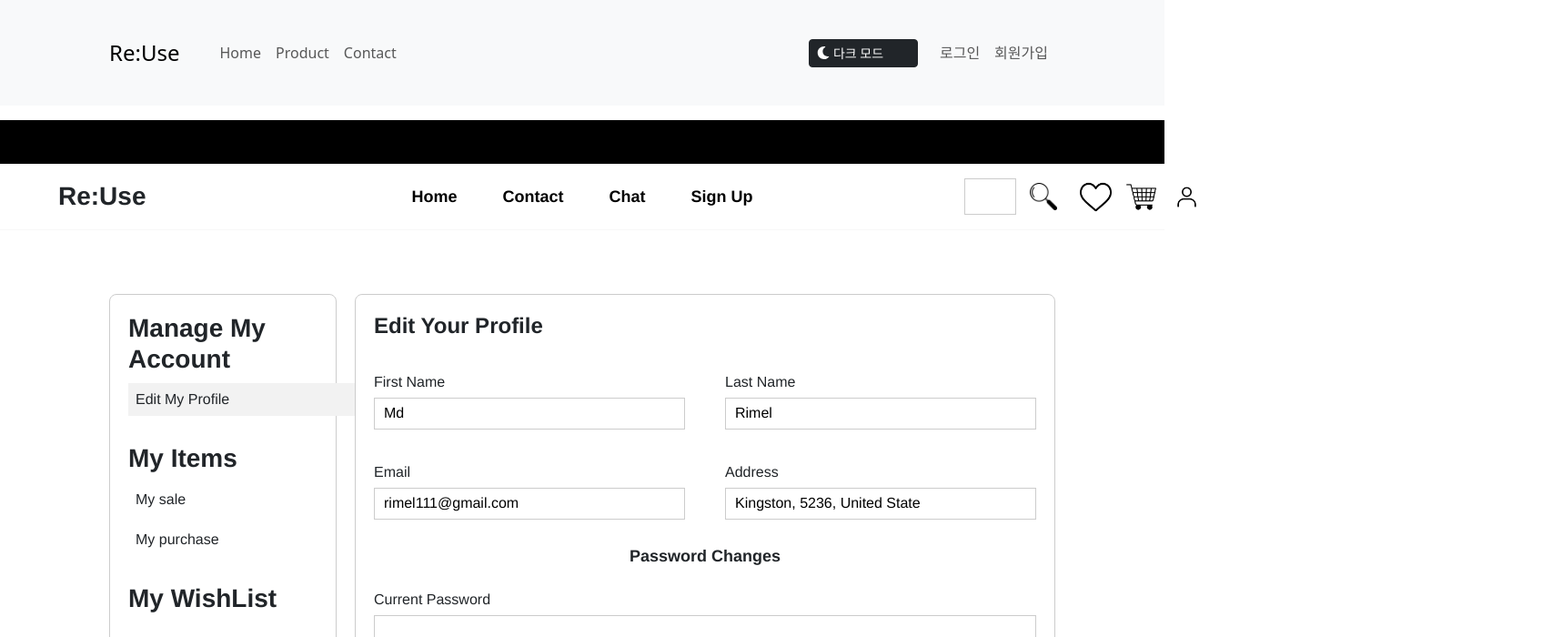
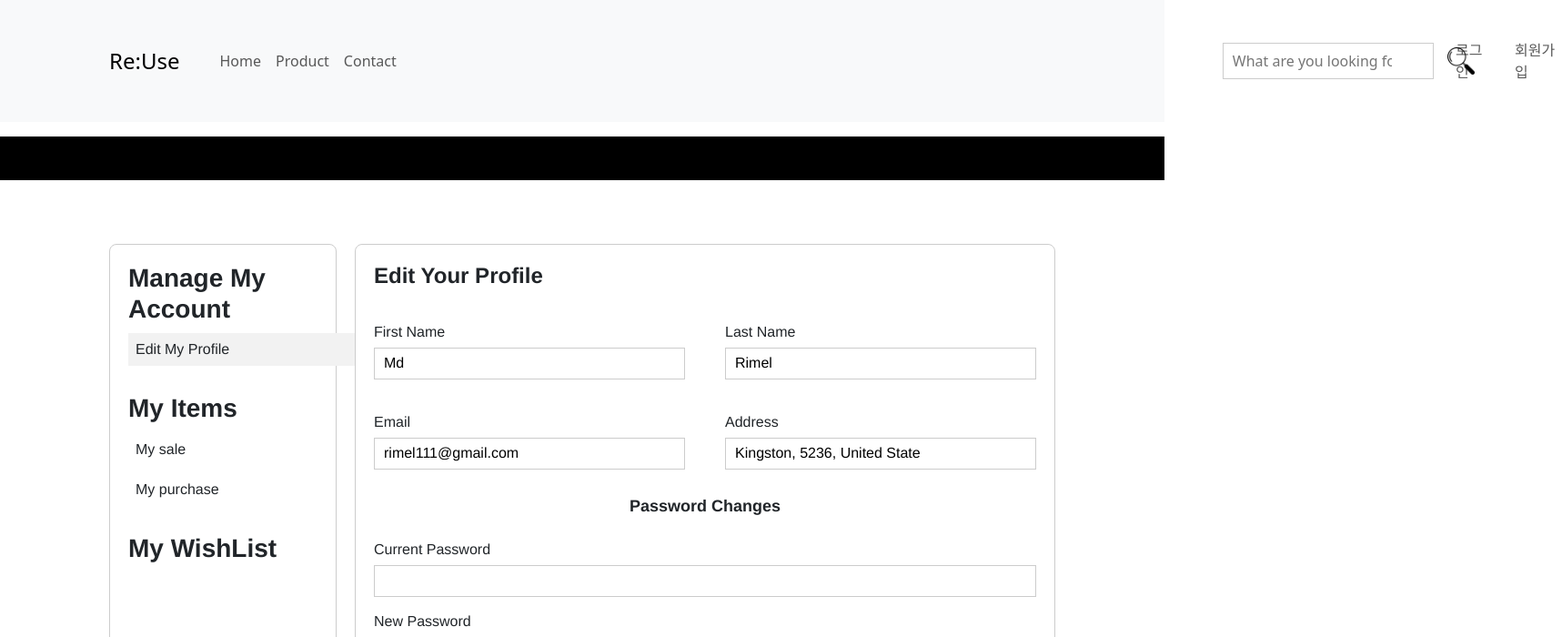
Before and after one commit to sanghyxuk/sk_pjt2_front, a React (Create React App) app: page /profile/edit in a window 1280 px wide. Shown: the top 700 px of the page at 91% size, 1717 px wide, since content can reach past the window. Built offline with nearby package versions, Linux system fonts and the light colour scheme.

Commit message:
ukjin + sanghyxuk + bobo (header+footer수정1)[검색, 로그인, 로그아웃 위치 수정해야함]

```diff
--- a/src/App.js
+++ b/src/App.js
@@ -2,7 +2,9 @@
 import 'bootstrap/dist/css/bootstrap.min.css';
 
 import { BrowserRouter as Router, Routes, Route, Navigate } from 'react-router-dom';
-import Navigation from './components/Navigation';  // Navbar가 아닌 Navigation
+//import Navigation from './components/Navigation';  // Navbar가 아닌 Navigation
+import Header from './components/Header';
+import Footer from './components/Footer';
 import Home from './pages/Home';
 import ItemLists from './pages/ItemLists';
 import ItemDetail from './pages/ItemDetail';
@@ -40,7 +42,8 @@ function App() {
       <Router>
         <ThemeProvider>
           <AuthProvider>
-            <Navigation />
+            <Header />
+
             <Routes>
               <Route path="/" element={<Home />} />
               <Route path="/items" element={<ItemLists />} />
@@ -58,6 +61,7 @@ function App() {
               <Route path="/contact" element={<ContactPage />} />
               <Route path="/profile/edit" element={<EditProfilePage />} />
             </Routes>
+            <Footer />
           </AuthProvider>
         </ThemeProvider>
       </Router>
--- a/src/components/Header.js
+++ b/src/components/Header.js
@@ -1,46 +1,113 @@
 // src/components/Header.js
-import React from 'react';
-import { Link } from 'react-router-dom';
+import React, {useEffect, useState} from 'react';
+import { Navbar, Nav, Container, Button, Dropdown } from 'react-bootstrap';
+import { Link, useNavigate } from 'react-router-dom';
+import { FaSun, FaMoon, FaUser } from 'react-icons/fa';
+import { useTheme } from '../context/ThemeContext';
+import { useAuth } from '../context/AuthContext';
 import HeartIcon from '../assets/free-icon-heart-1077035.png';
 import CartIcon from '../assets/free-icon-shopping-cart-icon-15328226.png';
 import ProfileIcon from '../assets/free-icon-person-2815428.png';
 import '../styles/Header.css';
 
+
 function Header() {
+
+    const { theme, toggleTheme } = useTheme();
+    const { user, logout, login } = useAuth(); // login 함수 추가
+    const navigate = useNavigate();
+    const [showDropdown, setShowDropdown] = useState(false); // 드롭다운 상태 관리
+
+    useEffect(() => {
+        console.log('Current user:', user);
+    }, [user]);
+
+    const handleLogout = async () => {
+        try {
+            await logout();
+            navigate('/', { replace: true });
+        } catch (error) {
+            console.error('Logout error:', error);
+        }
+    };
+
+    const handleLogin = async () => {
+        const credentials = { id: 'testUser', password: 'password' }; // 하드코딩된 사용자 정보
+        try {
+            await login(credentials);
+            // navigate('/'); // 로그인 후 이동할 페이지 (원래 동작을 원할 경우 주석 해제)
+        } catch (error) {
+            console.error('Login error:', error);
+        }
+    };
+
     return (
         <>
+            <Navbar bg="light" expand="lg" className="mb-3">
+                <Container>
+                    {/* 로고 */}
+                    <Navbar.Brand as={Link} to="/" className="fs-4">Re:Use</Navbar.Brand>
+                    <Navbar.Toggle aria-controls="basic-navbar-nav" />
+
+                    <Navbar.Collapse id="basic-navbar-nav">
+                        {/* 메뉴 */}
+                        <Nav className="me-auto">
+                            <Nav.Link as={Link} to="/">Home</Nav.Link>
+                            <Nav.Link as={Link} to="/items">Product</Nav.Link>
+                            <Nav.Link as={Link} to="/contact">Contact</Nav.Link>
+                            {user?.role === 'ROLE_ADMIN' && (
+                                <Nav.Link as={Link} to="/admin/users">관리자 페이지</Nav.Link>
+                            )}
+                        </Nav>
+                        {/* 우측 영역*/}
+                        <div className="d-flex align-items-center gap-3">
+                            {/* 검색창 */}
+                            <div className="search-box d-flex align-items-center">
+                                <input className="search-input" placeholder="What are you looking for?"/>
+                                <button className="search-button"></button>
+                            </div>
+
+                            {/* 로그인 여부에 따른 UI 변경 */}
+                            <Nav className="d-flex align-items-center gap-3">
+                                {user ? (
+                                    <>
+                                        {/* 아이콘 메뉴 (로그인 시에만 표시) */}
+                                        <div className="icon-container d-flex">
+                                            <Link className="icon-link" to="/wishlist">
+                                                <img className="icon-image" src={HeartIcon} alt="Wishlist"/>
+                                            </Link>
+                                            <Link className="icon-link" to="/cart">
+                                                <img className="icon-image" src={CartIcon} alt="Cart"/>
+                                            </Link>
+
+                                            {/* 마이페이지 드롭다운 */}
+                                            <Dropdown align="end" onToggle={(isOpen) => setShowDropdown(isOpen)}>
+                                                <Dropdown.Toggle variant="link" id="dropdown-basic"
+                                                                 className="d-flex align-items-center">
+                                                    <img className="icon-image" src={ProfileIcon} alt="Profile"/>
+                                                </Dropdown.Toggle>
+                                                <Dropdown.Menu show={showDropdown}>
+                                                    <Dropdown.Item as={Link} to="/mypage">마이페이지</Dropdown.Item>
+                                                    <Dropdown.Item onClick={handleLogout}>로그아웃</Dropdown.Item>
+                                                </Dropdown.Menu>
+                                            </Dropdown>
+                                        </div>
+                                    </>
+                                ) : (
+                                    <>
+                                        <Nav.Link as={Link} to="/login">로그인</Nav.Link>
+                                        <Nav.Link as={Link} to="/register">회원가입</Nav.Link>
+                                    </>
+                                )}
+                            </Nav>
+                        </div>
+                    </Navbar.Collapse>
+                </Container>
+            </Navbar>
+
             <div className="top-black-bar"></div>
-            <div className="header-container">
-                <div className="header-inner">
-                    <div className="logo">Re:Use</div>
-                    <nav className="nav-menu">
-                        <a className="nav-item" href="/">Home</a>
-                        <a className="nav-item" href="/contact">Contact</a>
-                        <a className="nav-item" href="/chat">Chat</a>
-                        <a className="nav-item" href="/register">Sign Up</a>
-                    </nav>
-                    <div className="header-right">
-                        <div className="search-box">
-                            <input className="search-input" placeholder="What are you looking for?" />
-                            <button className="search-button"></button>
-                        </div>
-                        <div className="icon-container">
-                            <a className="icon-link" href="/wishlist">
-                                <img className="icon-image" src={HeartIcon} alt="Wishlist" />
-                            </a>
-                            <a className="icon-link" href="/cart">
-                                <img className="icon-image" src={CartIcon} alt="Cart" />
-                            </a>
-                            <a className="icon-link" href="/profile/edit">
-                                <img className="icon-image" src={ProfileIcon} alt="Profile" />
-                            </a>
-                        </div>
-                    </div>
-                </div>
-            </div>
-            <hr className="divider" />
         </>
-    );
+);
 }
 
 export default Header;
--- a/src/pages/ContactPage.js
+++ b/src/pages/ContactPage.js
@@ -1,7 +1,5 @@
 // src/pages/ContactPage.js
 import React, { useState } from 'react';
-import Header from '../components/Header';
-import Footer from '../components/Footer';
 import '../styles/ContactPage.css';
 
 function ContactPage() {
@@ -26,7 +24,6 @@ function ContactPage() {
 
     return (
         <div className="outer-container">
-            <Header />
             <div className="main-content">
                 <div className="sub-nav">Home / Contact</div>
                 <div className="content-wrapper">
@@ -87,7 +84,6 @@ function ContactPage() {
                     </form>
                 </div>
             </div>
-            <Footer />
         </div>
     );
 }
--- a/src/pages/EditProfilePage.js
+++ b/src/pages/EditProfilePage.js
@@ -1,7 +1,5 @@
 // src/pages/EditProfilePage.js
 import React, { useState } from 'react';
-import Header from '../components/Header';
-import Footer from '../components/Footer';
 import '../styles/EditProfilePage.css';
 
 function EditProfilePage() {
@@ -31,7 +29,6 @@ function EditProfilePage() {
 
     return (
         <div className="outer-container">
-            <Header />
             <div className="main-content">
                 <div className="container">
                     <div className="sidebar-container">
@@ -143,7 +140,6 @@ function EditProfilePage() {
                     </div>
                 </div>
             </div>
-            <Footer />
         </div>
     );
 }
--- a/src/pages/LoginPage.js
+++ b/src/pages/LoginPage.js
@@ -1,8 +1,6 @@
 // src/pages/LoginPage.js
 import React, { useState } from 'react';
 import { Link } from 'react-router-dom';
-import Header from '../components/Header';
-import Footer from '../components/Footer';
 import KakaoIcon from '../assets/free-icon-black-oval-speech-bubble-54466.png';
 import GoogleIcon from '../assets/free-icon-google-300221.png';
 import '../styles/LoginPage.css';
@@ -18,7 +16,6 @@ function LoginPage() {
 
     return (
         <div className="outer-container">
-            <Header />
             <div className="main-content">
                 <form className="login-form" onSubmit={handleLogin}>
                     <h1 className="title">로그인</h1>
@@ -66,7 +63,6 @@ function LoginPage() {
                     </div>
                 </form>
             </div>
-            <Footer />
         </div>
     );
 }
--- a/src/pages/RegisterPage.js
+++ b/src/pages/RegisterPage.js
@@ -1,7 +1,5 @@
 // src/pages/RegisterPage.js
 import React, { useState } from 'react';
-import Header from '../components/Header';
-import Footer from '../components/Footer';
 import KakaoIcon from '../assets/free-icon-black-oval-speech-bubble-54466.png';
 import GoogleIcon from '../assets/free-icon-google-300221.png';
 import '../styles/RegisterPage.css';
@@ -27,7 +25,6 @@ function RegisterPage() {
 
     return (
         <div className="outer-container">
-            <Header />
             <div className="main-content">
                 <form className="register-form" onSubmit={handleSubmit}>
                     <h1 className="title">회원가입</h1>
@@ -80,7 +77,6 @@ function RegisterPage() {
                     </div>
                 </form>
             </div>
-            <Footer />
         </div>
     );
 }
```
